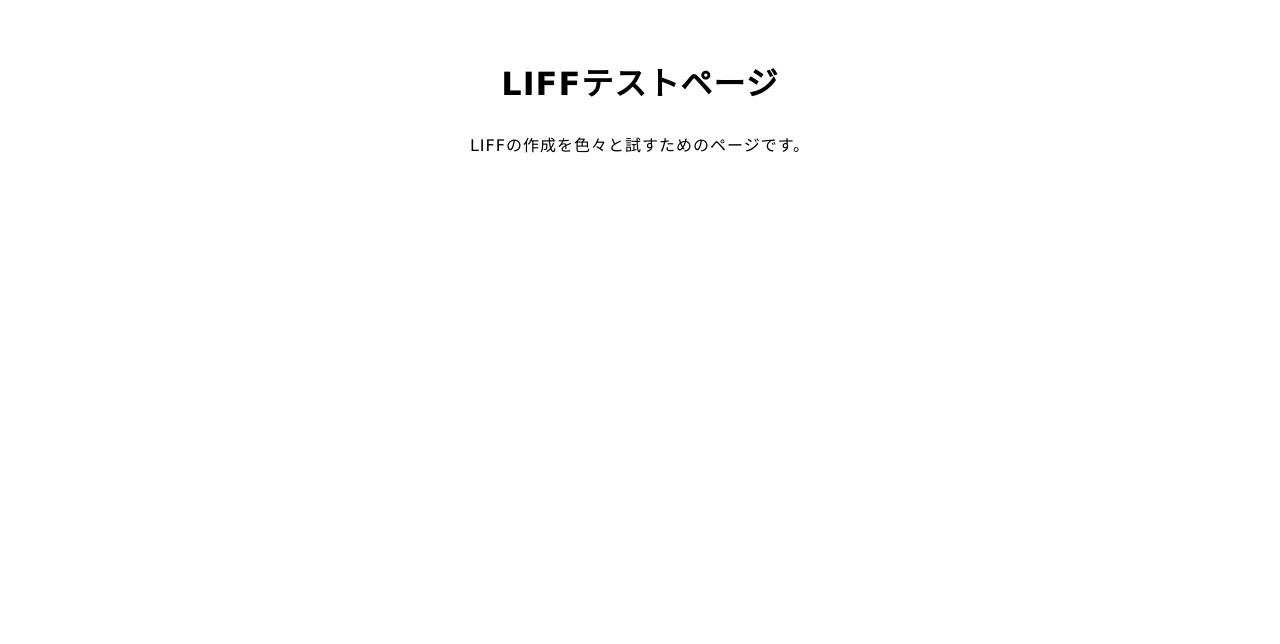
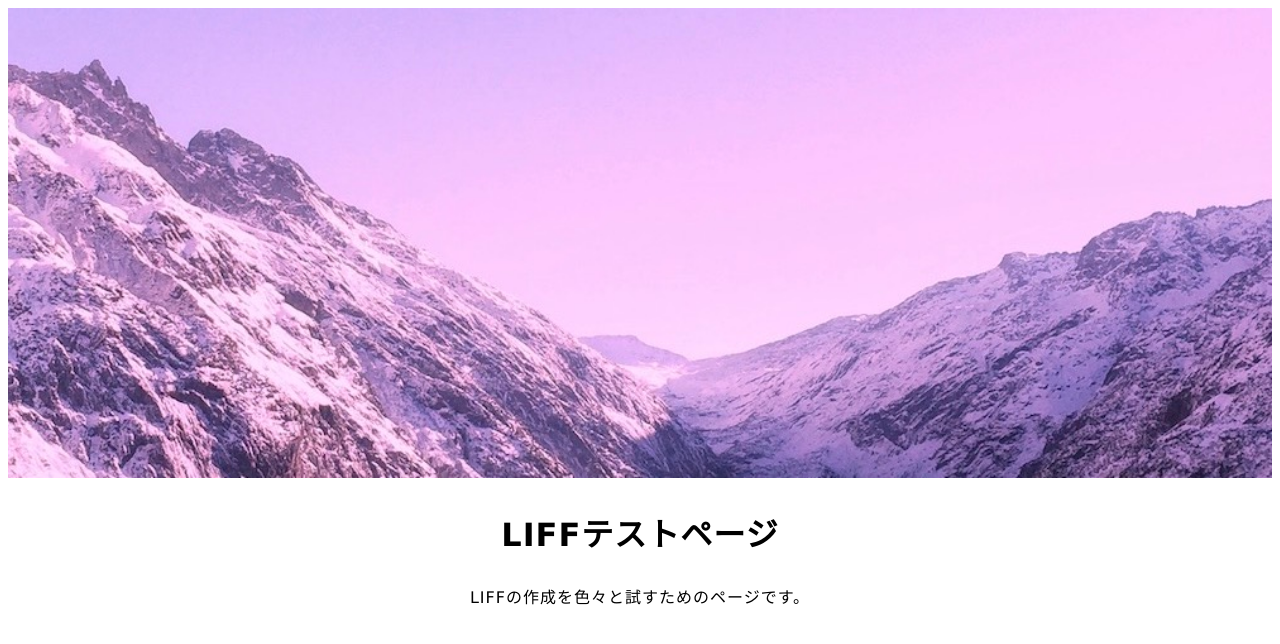
Before and after one commit to Minako-Satake/test_for_liff_project, a plain HTML site: page index.html in a window 1280 px wide. Drawn offline with Linux system fonts and the light colour scheme.

Commit message:
Update index.html

```diff
--- a/index.html
+++ b/index.html
@@ -55,9 +55,11 @@
 
     </style>
   </head>
+
   <body>
-    <img src="">
+    <img src="purple_sky.JPG">
     <h1>LIFFテストページ</h1>
     <p>LIFFの作成を色々と試すためのページです。</p>
   </body>
+
 </html>
```
